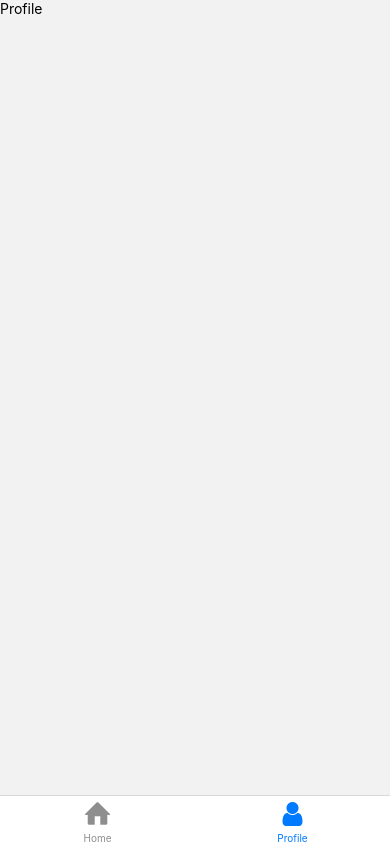
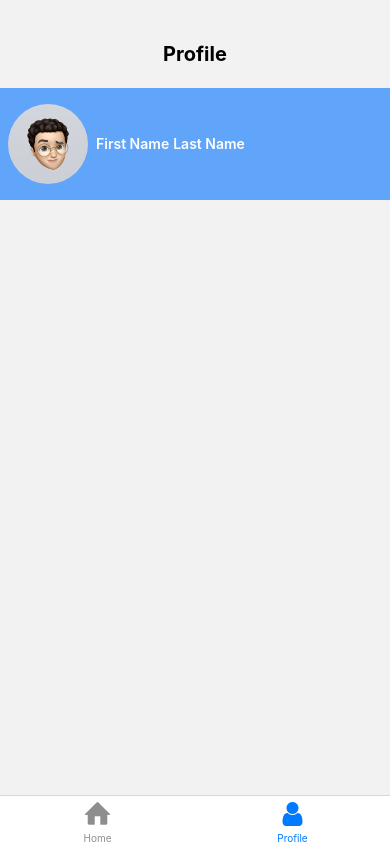
Before and after one commit to shiva-kumar-sahoo/MemeApp, a React Native app: screen /Profile in a window 390 px wide. Built offline with nearby package versions, Linux system fonts and the light colour scheme; no server answers.

Commit message:
basic profile screen setup

```diff
--- a/screens/Profile.jsx
+++ b/screens/Profile.jsx
@@ -1,10 +1,26 @@
-import { View, Text } from "react-native";
+import { View, Text, Image } from "react-native";
 import React from "react";
 
 const Profile = () => {
   return (
-    <View>
-      <Text>Profile</Text>
+    <View className="flex-1 mt-5">
+      <View className="flex items-center justify-center py-5">
+        <Text className="text-xl font-bold">Profile</Text>
+      </View>
+      <View className="flex flex-row items-center gap-2 px-2 py-4 bg-blue-400">
+        <View className="">
+          <Image
+            source={require("../assets/profile.jpeg")}
+            className="w-20 h-20 rounded-full"
+          />
+        </View>
+        <View className="flex flex-row gap-2 items-center">
+          <View className="flex flex-row gap-1">
+            <Text className="font-semibold text-sm text-white">First Name</Text>
+            <Text className="font-semibold text-sm text-white">Last Name</Text>
+          </View>
+        </View>
+      </View>
     </View>
   );
 };
```
